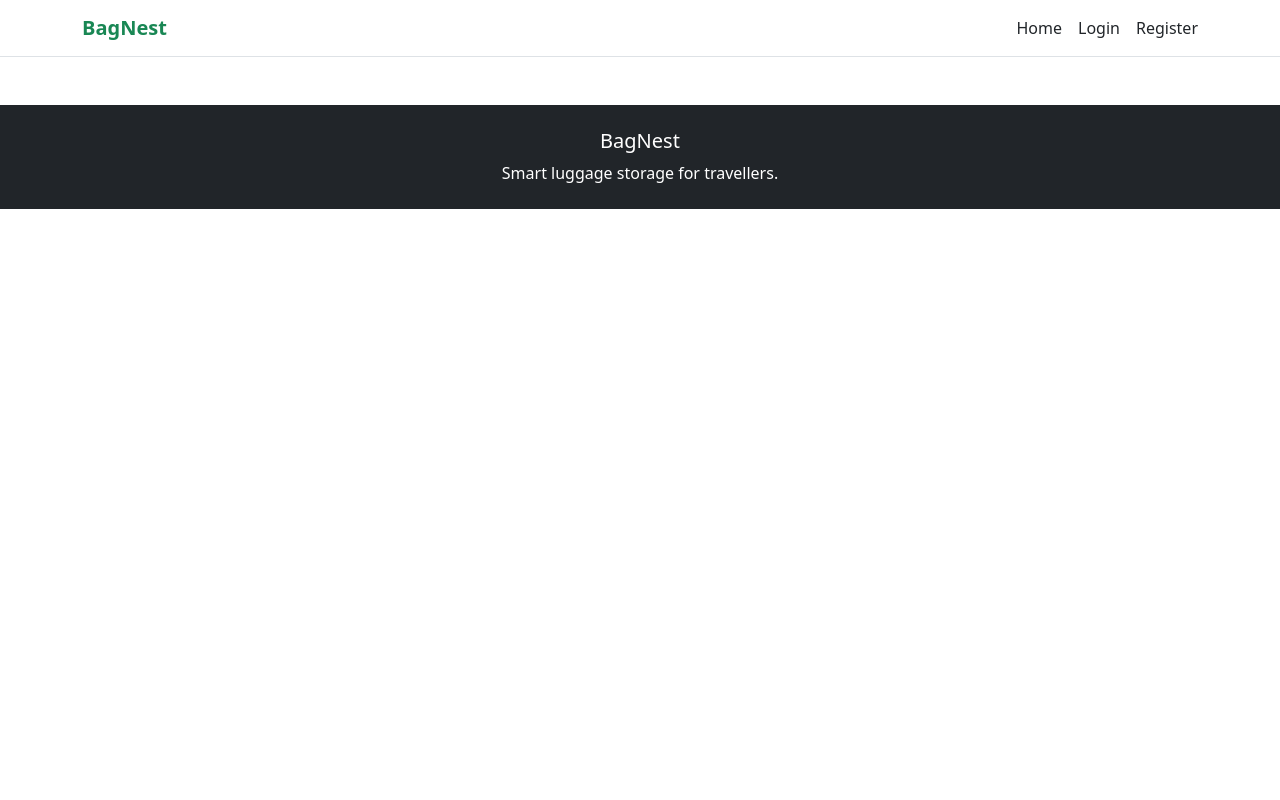
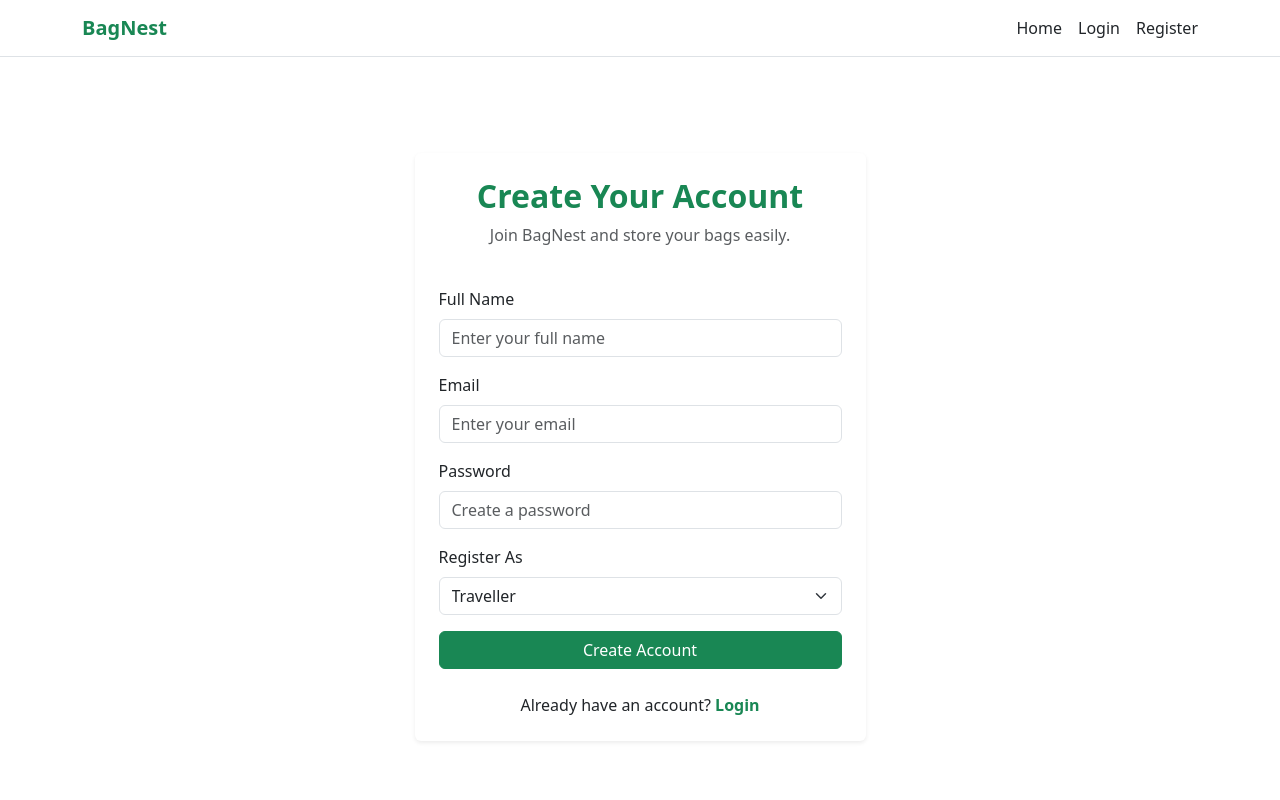
Before and after one commit to paviththira-vinayagamoorthy/BagNest, a React (Vite) app in the folder frontend/hackathon_projects/: page /register in a window 1280 px wide. Shown: the top 800 px of the page. Built offline with nearby package versions, Linux system fonts and the light colour scheme.

Commit message:
register page layout added

```diff
--- /dev/null
+++ b/frontend/hackathon_projects/src/pages/Register.jsx
@@ -0,0 +1,109 @@
+function Register() {
+  // BagNest new user registration page
+  return (
+    <section className="py-5">
+      <div className="container py-5">
+
+        {/* Register form-a center-la kaata */}
+        <div className="row justify-content-center">
+
+          {/* Register card-ku responsive width */}
+          <div className="col-md-6 col-lg-5">
+
+            {/* User registration details kaata card */}
+            <div className="card border-0 shadow-sm p-4">
+
+              {/* Register heading */}
+              <div className="text-center mb-4">
+                <h2 className="fw-bold text-success">
+                  Create Your Account
+                </h2>
+
+                <p className="text-muted">
+                  Join BagNest and store your bags easily.
+                </p>
+              </div>
+
+              {/* New account details enter panna form */}
+              <form>
+
+                <div className="mb-3">
+                  <label className="form-label">
+                    Full Name
+                  </label>
+
+                  <input
+                    type="text"
+                    className="form-control"
+                    placeholder="Enter your full name"
+                  />
+                </div>
+
+                <div className="mb-3">
+                  <label className="form-label">
+                    Email
+                  </label>
+
+                  <input
+                    type="email"
+                    className="form-control"
+                    placeholder="Enter your email"
+                  />
+                </div>
+
+                <div className="mb-3">
+                  <label className="form-label">
+                    Password
+                  </label>
+
+                  <input
+                    type="password"
+                    className="form-control"
+                    placeholder="Create a password"
+                  />
+                </div>
+
+                {/* User role select panna */}
+                <div className="mb-3">
+                  <label className="form-label">
+                    Register As
+                  </label>
+
+                  <select className="form-select">
+                    <option value="traveller">
+                      Traveller
+                    </option>
+
+                    <option value="partner">
+                      Storage Partner
+                    </option>
+                  </select>
+                </div>
+
+                <button
+                  type="submit"
+                  className="btn btn-success w-100"
+                >
+                  Create Account
+                </button>
+
+              </form>
+
+              {/* Existing users-ku login option */}
+              <p className="text-center mt-4 mb-0">
+                Already have an account?{" "}
+                <span className="text-success fw-semibold">
+                  Login
+                </span>
+              </p>
+
+            </div>
+          </div>
+        </div>
+
+      </div>
+    </section>
+  );
+}
+
+export default Register;
--- a/frontend/hackathon_projects/src/routes/AppRoutes.jsx
+++ b/frontend/hackathon_projects/src/routes/AppRoutes.jsx
@@ -2,6 +2,7 @@ import { Routes, Route } from "react-router-dom";
 
 import LandingPage from "../pages/LandingPage";
 import Login from "../pages/Login";
+import Register from "../pages/Register";
 
 function AppRoutes() {
   // Website-la entha URL-ku entha page kaatanum nu define panrom
@@ -20,6 +21,12 @@ function AppRoutes() {
         element={<Login />}
       />
 
+      {/* "/register" URL pona Register Page kaatum */}
+     <Route
+        path="/register"
+         element={<Register />}
+    />
+
     </Routes>
   );
 }
```
